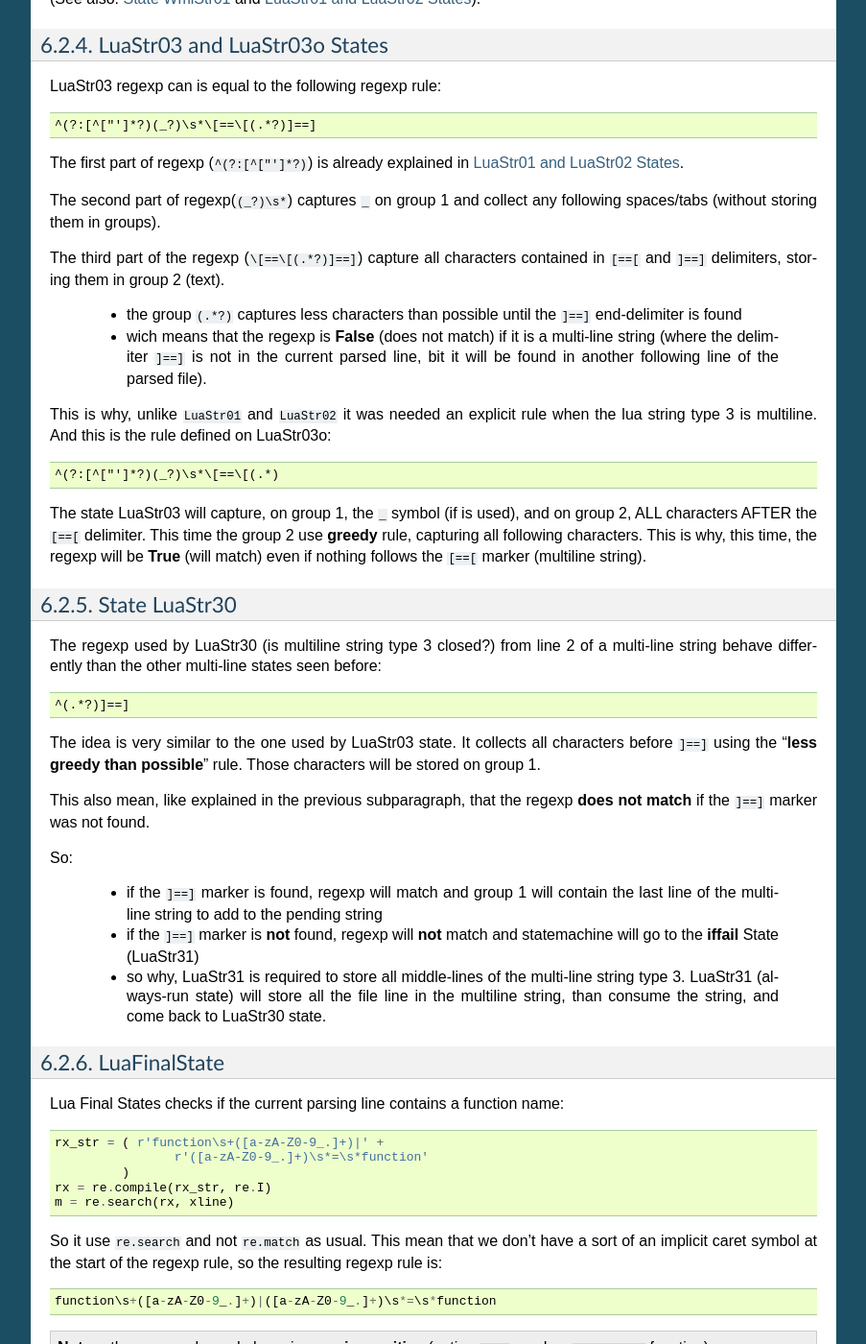
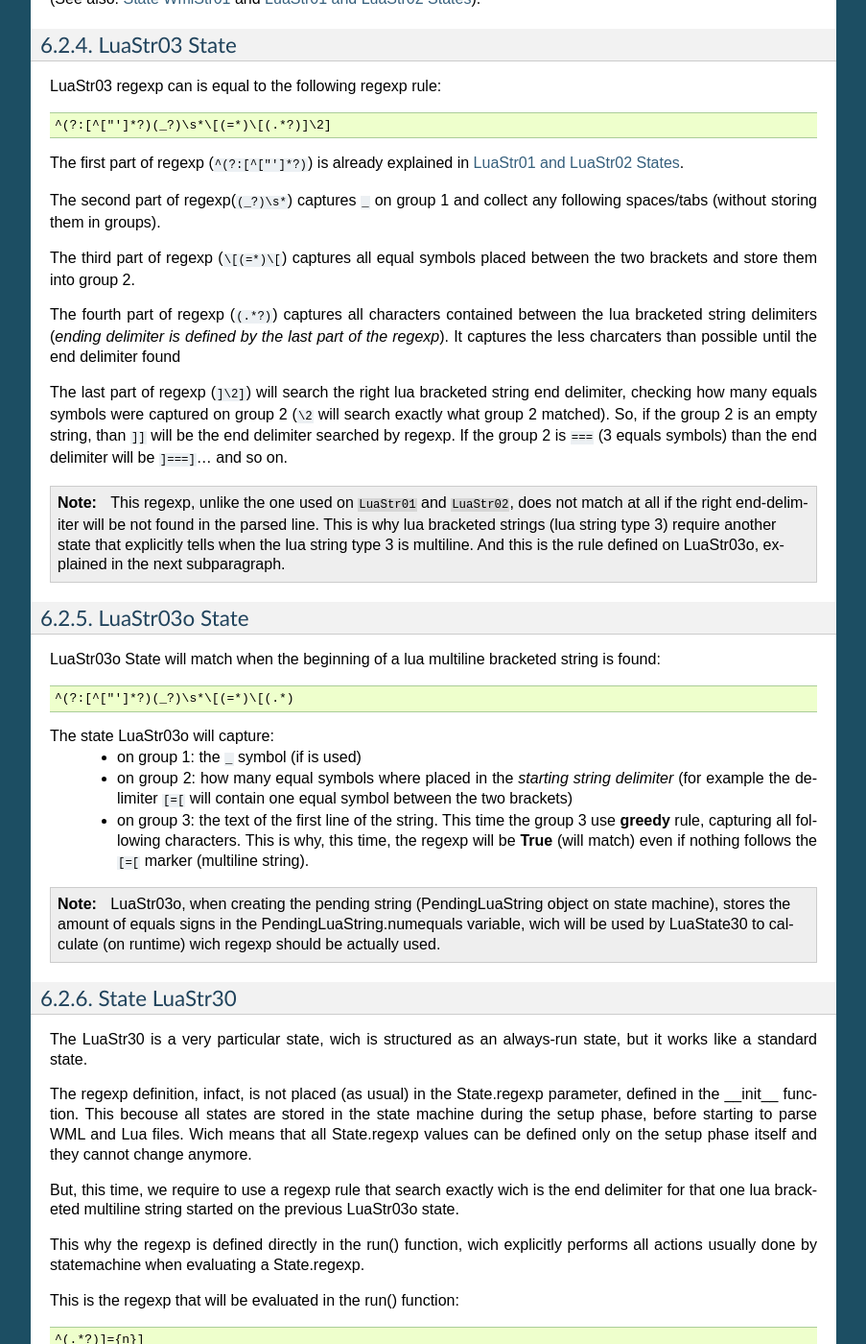
Before and after one commit to AncientLich/wmlxgettext-unoff, a Sphinx documentation site: the page built from docs/source/srcdoc/regexes.rst, in a window 1280 px wide and 1400 px high, scrolled down 5294 px. Shown: the whole window at 96% size, without its empty margins (198-1101 px from the left). Built offline with Sphinx 7.4.7, drawn with Linux system fonts in a browser that asks for light colours; some of the changed text lies outside the part shown.

Commit message:
online docs: updated sources

```diff
--- a/docs/source/index.rst
+++ b/docs/source/index.rst
@@ -42,8 +42,10 @@ Special Thanks To:
    * Elvish Hunter (wesnoth developer) for his very precious help.
    * \|Wolf\| (python Italia) for his deep knowledge on python and his
      precious help.
-   * celtincminstrel (on #wesnoth freenode channel): for explaining me how
-     to use the original perl wmlxgettext tool.
+   * celticminstrel (on #wesnoth freenode channel): for explaining me how
+     to use the original perl wmlxgettext tool and for helping me to
+     improve the script.
+   * loonycyborg: for reporting me a bug (now solved)
 
 .. note::
 
--- a/docs/source/srcdoc/regexes.rst
+++ b/docs/source/srcdoc/regexes.rst
@@ -281,7 +281,7 @@ We will display the LuaStr01 python code
 
 .. code-block:: python
 
-   rx = r'(?:[^["' + r"'" + r']*?)(_?)\s*"((?:\\"|[^"])*)("?)'
+   rx = r'''(?:[^["']*?)(_?)\s*"((?:\\"|[^"])*)("?)'''
    self.regex = re.compile(rx)
 
 wich is equal to the following regexp::
@@ -331,14 +331,18 @@ The basic idea is the same as the one used by `State WmlStr01`_.
 
 (See also: `State WmlStr01`_ and `LuaStr01 and LuaStr02 States`_).
 
+--------------
+LuaStr03 State
+--------------
 
------------------------------
-LuaStr03 and LuaStr03o States
------------------------------
+.. note:
+
+  Special thank to celticminstrel for improving my old regex into the
+  current regex.
 
 LuaStr03 regexp can is equal to the following regexp rule::
 
-   ^(?:[^["']*?)(_?)\s*\[==\[(.*?)]==]
+   ^(?:[^["']*?)(_?)\s*\[(=*)\[(.*?)]\2]
 
 The first part of regexp (``^(?:[^["']*?)``) is already explained in
 `LuaStr01 and LuaStr02 States`_.
@@ -346,56 +350,122 @@ The first part of regexp (``^(?:[^["']*?)``) is already explained in
 The second part of regexp(``(_?)\s*``) captures ``_`` on group 1 and collect
 any following spaces/tabs (without storing them in groups).
 
-The third part of the regexp (``\[==\[(.*?)]==]``) capture all characters
-contained in ``[==[`` and ``]==]`` delimiters, storing them in group 2 (text).
+The third part of regexp (``\[(=*)\[``) captures all equal symbols placed
+between the two brackets and store them into group 2.
 
-   * the group ``(.*?)`` captures less characters than possible until the
-     ``]==]`` end-delimiter is found
-   * wich means that the regexp is **False** (does not match) if it is a
-     multi-line string (where the delimiter ``]==]`` is not in the current
-     parsed line, bit it will be found in another following line of the parsed
-     file).
+The fourth part of regexp (``(.*?)``) captures all characters contained between
+the lua bracketed string delimiters (*ending delimiter is defined by the last
+part of the regexp*). It captures the less charcaters than possible until the
+end delimiter found
 
-This is why, unlike ``LuaStr01`` and ``LuaStr02`` it was needed an explicit
-rule when the lua string type 3 is multiline. And this is the rule defined
-on LuaStr03o::
+The last part of regexp (``]\2]``) will search the right lua bracketed string
+end delimiter, checking how many equals symbols were captured on group 2
+(``\2`` will search exactly what group 2 matched). So, if the group 2 is an
+empty string, than ``]]`` will be the end delimiter searched by regexp.
+If the group 2 is ``===`` (3 equals symbols) than the end delimiter will be
+``]===]``... and so on.
 
-   ^(?:[^["']*?)(_?)\s*\[==\[(.*)
+.. note::
 
-The state LuaStr03 will capture, on group 1, the ``_`` symbol (if is used), and
-on group 2, ALL characters AFTER the ``[==[`` delimiter.
-This time the group 2 use **greedy** rule, capturing all following characters.
-This is why, this time, the regexp will be **True** (will match) even if
-nothing follows the ``[==[`` marker (multiline string).
+  This regexp, unlike the one used on ``LuaStr01`` and ``LuaStr02``, does not
+  match at all if the right end-delimiter will be not found in the parsed line.
+  This is why lua bracketed strings (lua string type 3) require another state
+  that explicitly tells when the lua string type 3 is multiline.
+  And this is the rule defined on LuaStr03o, explained in the next
+  subparagraph.
+
+---------------
+LuaStr03o State
+---------------
+
+LuaStr03o State will match when the beginning of a lua multiline bracketed
+string is found::
+
+   ^(?:[^["']*?)(_?)\s*\[(=*)\[(.*)
+
+The state LuaStr03o will capture:
+  * on group 1: the ``_`` symbol (if is used)
+  * on group 2: how many equal symbols where placed in the *starting string
+    delimiter* (for example the delimiter ``[=[`` will contain one equal
+    symbol between the two brackets)
+  * on group 3: the text of the first line of the string. This time the group 3
+    use **greedy** rule, capturing all following characters.
+    This is why, this time, the regexp will be **True** (will match) even if
+    nothing follows the ``[=[`` marker (multiline string).
+
+.. note::
+
+  LuaStr03o, when creating the pending string (PendingLuaString object on
+  state machine), stores the amount of equals signs in the
+  PendingLuaString.numequals variable, wich will be used by LuaState30 to
+  calculate (on runtime) wich regexp should be actually used.
 
 --------------
 State LuaStr30
 --------------
 
-The regexp used by LuaStr30 (is multiline string type 3 closed?) from line 2
-of a multi-line string behave differently than the other multi-line states
-seen before::
+The LuaStr30 is a very particular state, wich is structured as an always-run
+state, but it works like a standard state.
 
-   ^(.*?)]==]
+The regexp definition, infact, is not placed (as usual) in the State.regexp
+parameter, defined in the __init__ function. This becouse all states are
+stored in the state machine during the setup phase, before starting to parse
+WML and Lua files. Wich means that all State.regexp values can be defined only
+on the setup phase itself and they cannot change anymore.
 
-The idea is very similar to the one used by LuaStr03 state. It collects all
-characters before ``]==]`` using the "**less greedy than possible**" rule.
-Those characters will be stored on group 1.
+But, this time, we require to use a regexp rule that search exactly wich is
+the end delimiter for that one lua bracketed multiline string started on the
+previous LuaStr03o state.
 
-This also mean, like explained in the previous subparagraph, that the regexp
-**does not match** if the ``]==]`` marker was not found.
+This why the regexp is defined directly in the run() function, wich explicitly
+performs all actions usually done by statemachine when evaluating a
+State.regexp.
 
-So:
+This is the regexp that will be evaluated in the run() function::
 
-   * if the ``]==]`` marker is found, regexp will match and group 1 will
-     contain the last line of the multi-line string to add to the pending
-     string
-   * if the ``]==]`` marker is **not** found, regexp will **not** match and
-     statemachine will go to the **iffail** State (LuaStr31)
-   * so why, LuaStr31 is required to store all middle-lines of the multi-line
-     string type 3. LuaStr31 (always-run state) will store all the file line
-     in the multiline string, than consume the string, and come back to
-     LuaStr30 state.
+   ^(.*?)]={n}]
+
+where ``n`` is the exact number of equals symbols stored in the
+PendingLuaString.numequals variable by LuaStr03o.
+
+So, for example, if LuaStr03o.regex previously matched ``==`` on group 2 (wich
+means that ``[==[`` was the opening delimiter used), then the regexp searched
+by the run function will be::
+
+  ^(.*?)]={2}]
+
+Now it is the time to actually explain the regexp. We will focus the
+explaination around this last concrete example (end delimiter must have exactly
+two equal symbols between close brackets). So why, from now on, we will
+explain the regexp::
+
+  ^(.*?)]={2}]
+
+This regexp will match if the line contains somewhere the ``]==]`` delimiter.
+the final part of the regexp (``]={2}]``), infact, means:
+
+  * litteral ``]``
+  * followed by ``=`` (two times)
+  * followed by ``]``
+
+If the delimiter ``]==]`` will be found, the regexp will match, the last part
+of the string will be stored on group 1, than it will be added to the pending
+string. LuaStr30 will go to LuaIdleState (parsed line will be not completely
+consumed. Only what it will be matched will be removed from the parsed line.
+
+If the delimiter ``]==]`` will not be found, than the regexp will not mach.
+LuaStr30 will store all the parsed line into the pending lua string and consume
+it at all, so the statemachine will be able to read the next line of code.
+LuaStr30 will come back again to itself (it acts like a recursive state, in a
+very similar way like the LuaStr10 and LuaStr20 states).
+
+.. note::
+
+  The first part of the regexp ``(.*?)`` capture all characters using the
+  **less greedy than possible** rule, with the same effects explained on
+  `State WmlStr01`_ (first part of the regexp where the *less greedy* rule
+  was used).
+
 
 -------------
 LuaFinalState
```
Also changed, not shown: docs/source/enduser/usage.rst (+20 -34 lines), docs/source/srcdoc/intro.rst (+15 -6 lines), docs/source/srcdoc/machine.rst (+28 -14 lines), 1 other file.
